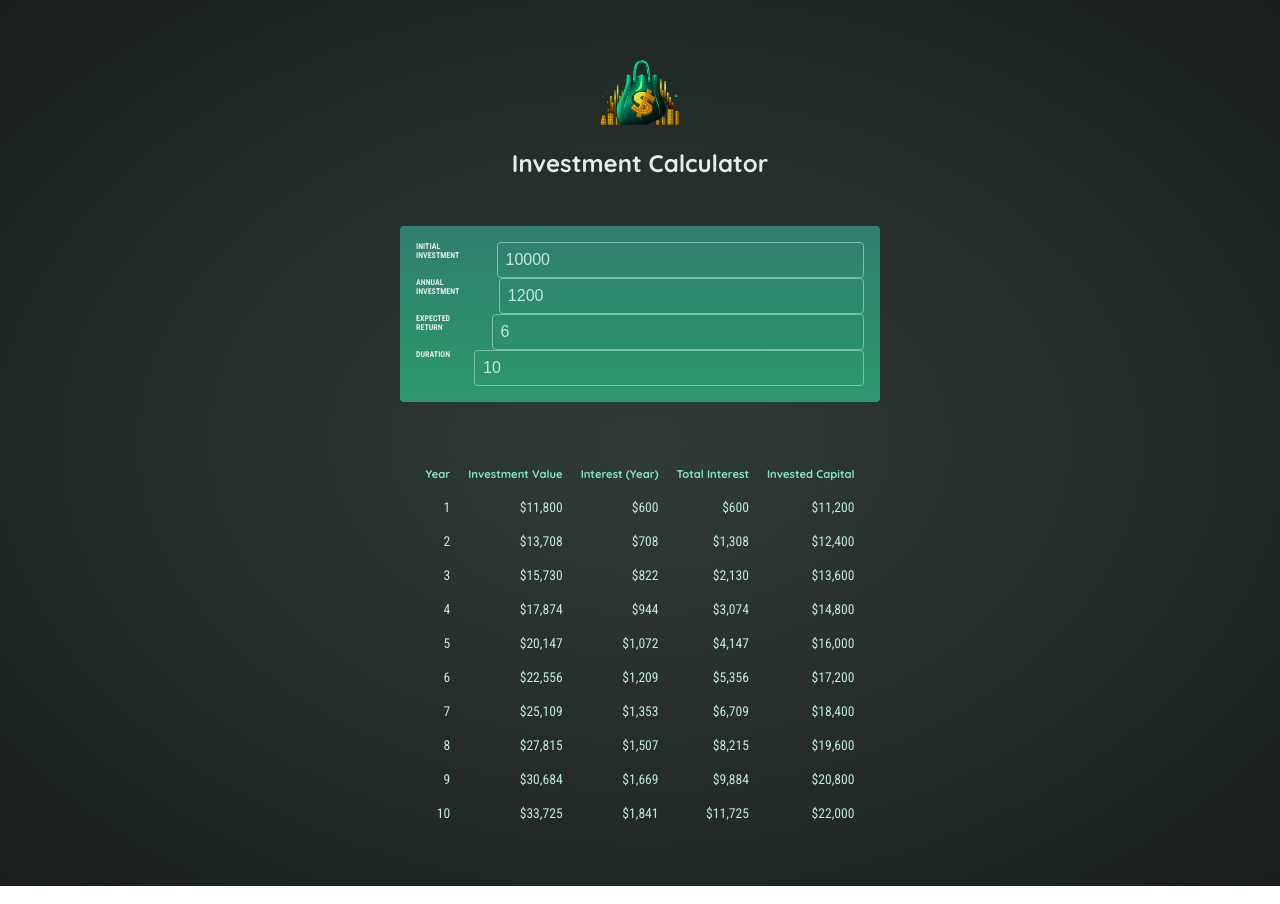
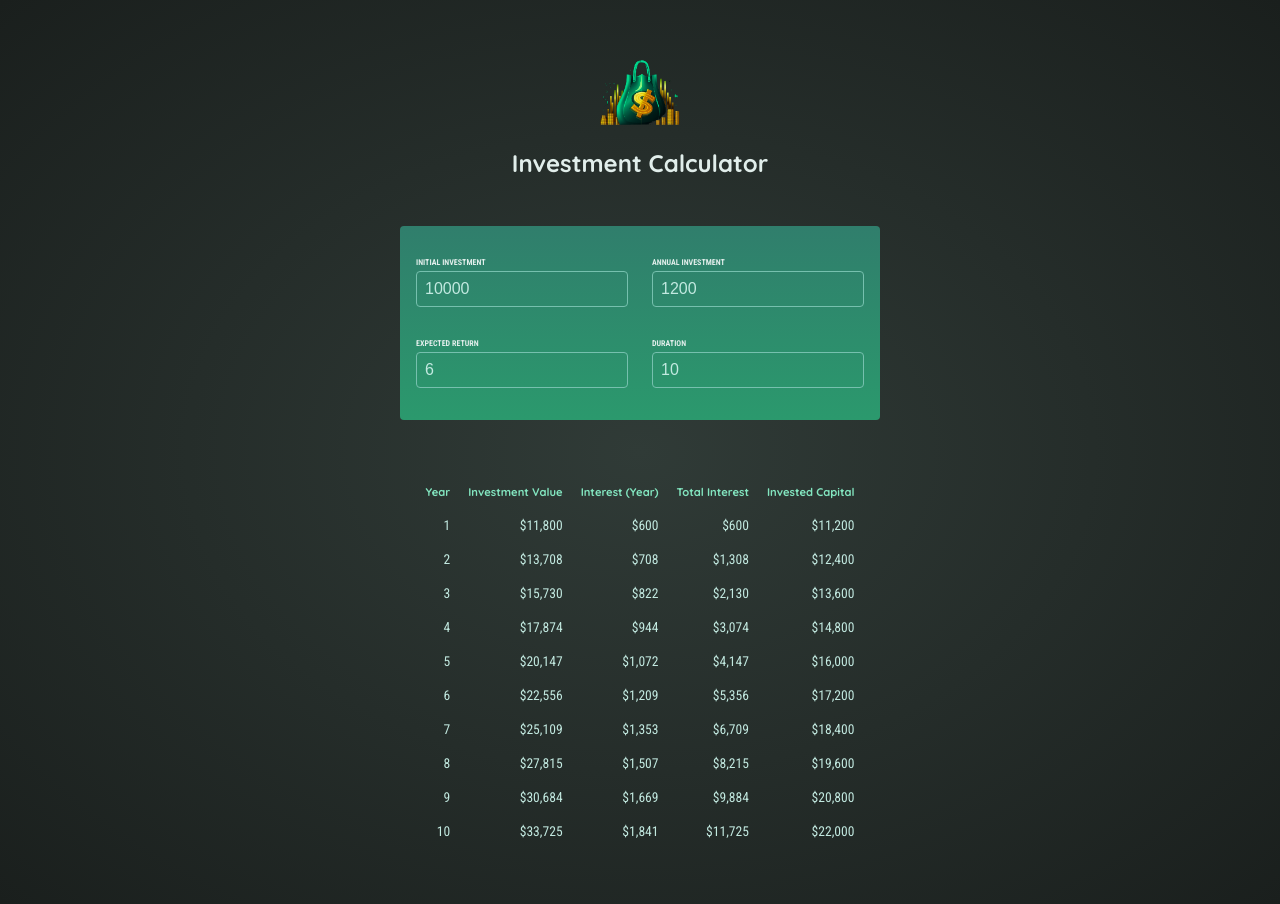
Before and after one commit to NealMatta/udemy-react-2023-playground, a React (Vite) app in the folder 05 Essentials Project/: page / in a window 1280 px wide. Built offline with nearby package versions, Linux system fonts and the light colour scheme.

Commit message:
Finished Section 5

```diff
--- a/05 Essentials Project/src/App.jsx
+++ b/05 Essentials Project/src/App.jsx
@@ -14,12 +14,14 @@ function App() {
 		duration: 10,
 	});
 
+	const inputIsValid = investmentValues.duration >= 1;
+
 	// Pass a function to set the state outside of where it's used
 	function handleChange(label, newInput) {
 		setInvestmentValues((prevState) => {
 			/* Doing this maintains the old state values and just
 			sets the new object key/pair value */
-			return { ...prevState, [label]: newInput };
+			return { ...prevState, [label]: +newInput };
 		});
 	}
 
@@ -27,6 +29,7 @@ function App() {
 		<>
 			{/* Decided to remove the header from here since I didn't want it to be re-rendered */}
 			<div id="user-input">
+				<div className="input-group">
 					<UserInput
 						label="Initial Investment"
 						id="initialInvestment"
@@ -39,6 +42,8 @@ function App() {
 						value={investmentValues.annualInvestment}
 						onChangeValue={handleChange}
 					/>
+				</div>
+				<div className="input-group">
 					<UserInput
 						label="Expected Return"
 						id="expectedReturn"
@@ -52,7 +57,11 @@ function App() {
 						onChangeValue={handleChange}
 					/>
 				</div>
-			<Results values={investmentValues} />
+			</div>
+			{inputIsValid && <Results values={investmentValues} />}
+			{!inputIsValid && (
+				<p className="center">Please enter a duration greater than 0</p>
+			)}
 		</>
 	);
 }
--- a/05 Essentials Project/src/components/UserInput.jsx
+++ b/05 Essentials Project/src/components/UserInput.jsx
@@ -3,11 +3,11 @@ import { useState } from 'react';
 export default function UserInput({ label, id, value, onChangeValue }) {
 	// const [newVal, setNewVal] = useState(value);
 	function handleChange(e) {
-		onChangeValue(id, Number(e.target.value));
+		onChangeValue(id, e.target.value);
 	}
 
 	return (
-		<div className="input-group">
+		<p>
 			<label>{label}</label>
 			<input
 				type="number"
@@ -15,6 +15,6 @@ export default function UserInput({ label, id, value, onChangeValue }) {
 				value={value}
 				onChange={handleChange}
 			/>
-		</div>
+		</p>
 	);
 }
```
Lines whose indentation alone changed are shown as unchanged.
